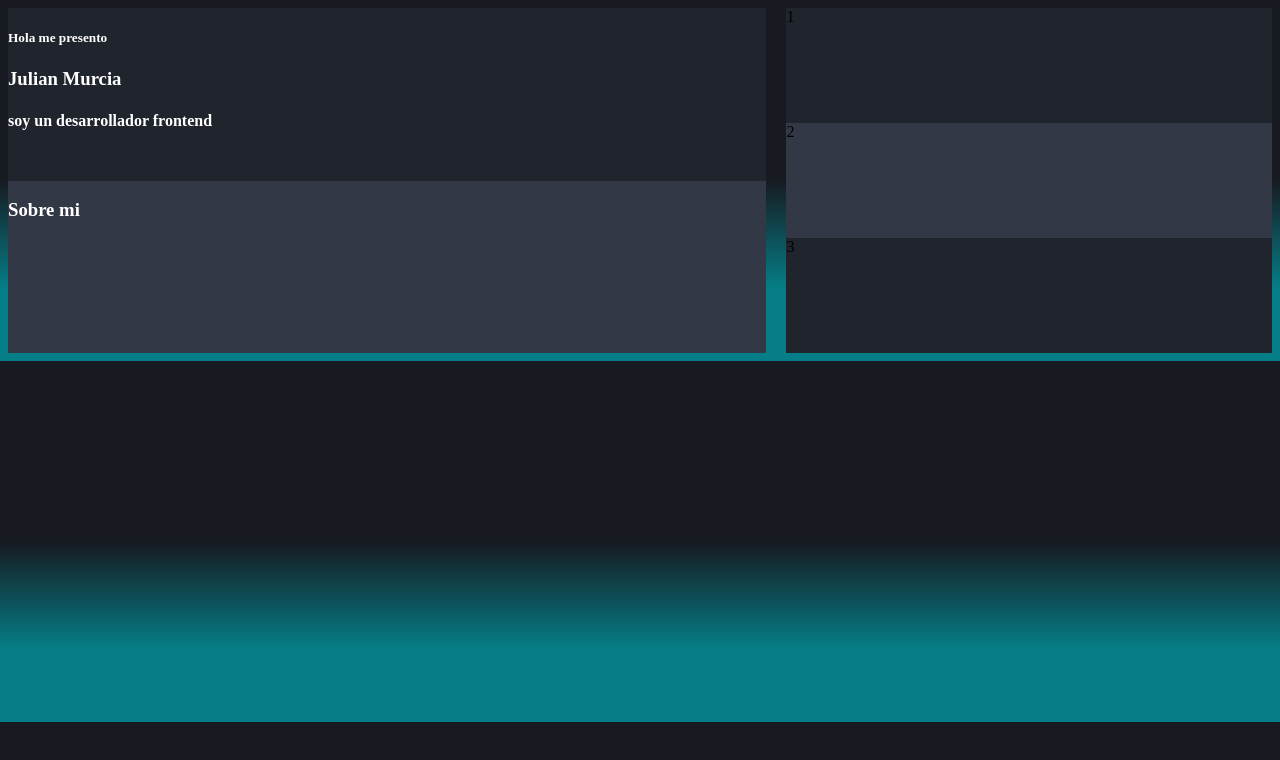
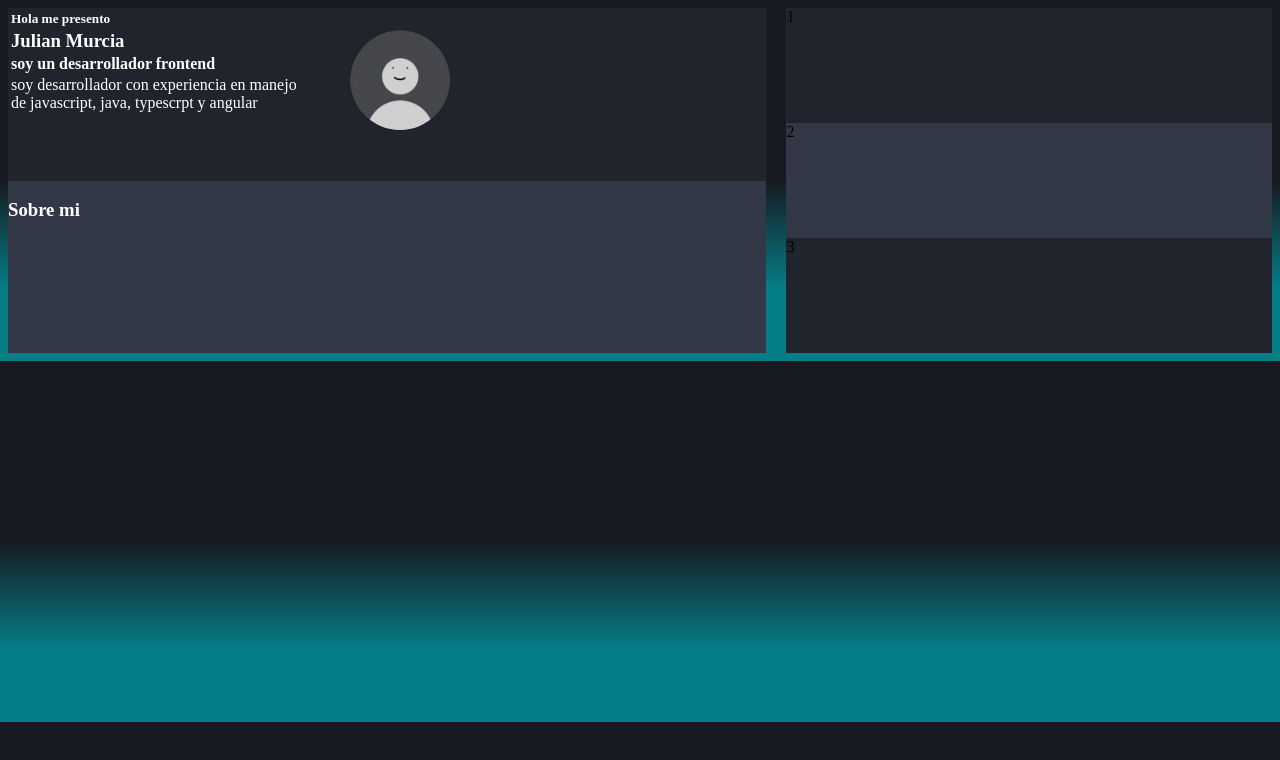
Before and after one commit to juliand-07/Mi-portafolio, a plain HTML site: page index.html in a window 1280 px wide. Drawn offline with Linux system fonts and the light colour scheme.

Commit message:
subir cambios

```diff
--- a/index.html
+++ b/index.html
@@ -8,9 +8,11 @@
     <div class="principal">
         <div class="flex1">
             <div class="sub_flex1">
-                <h5>Hola me presento</h5>
-                <h3>Julian Murcia</h3>
-                <h4>soy un desarrollador frontend</h4>
+                <h5 class="flexi">Hola me presento</h5>
+                <h3 class="flexi">Julian Murcia</h3>
+                <h4 class="flexi">soy un desarrollador frontend</h4>
+                <p class="flexi" style="width: 300px;">soy desarrollador con experiencia en manejo de javascript, java, typescrpt y angular</p>
+                <img src="foto.jpg" alt="" class="foto">
             </div>
 
         </div>
--- a/style.css
+++ b/style.css
@@ -28,7 +28,17 @@ body{
     grid-column: 4/6;
     grid-row: 1/5;
     margin-left: 20px;
-    background-color: antiquewhite;
+}
+.flexi{
+    margin:1%;
+}
+.foto{
+    position: absolute;
+    top: 30px;
+    border-radius: 50%;
+    left: 350px;
+    height: 100px;
+    width: 100px;
 }
 .sub_flex2{
     width: 100%;
```
Also changed, not shown: foto.jpg (added).
